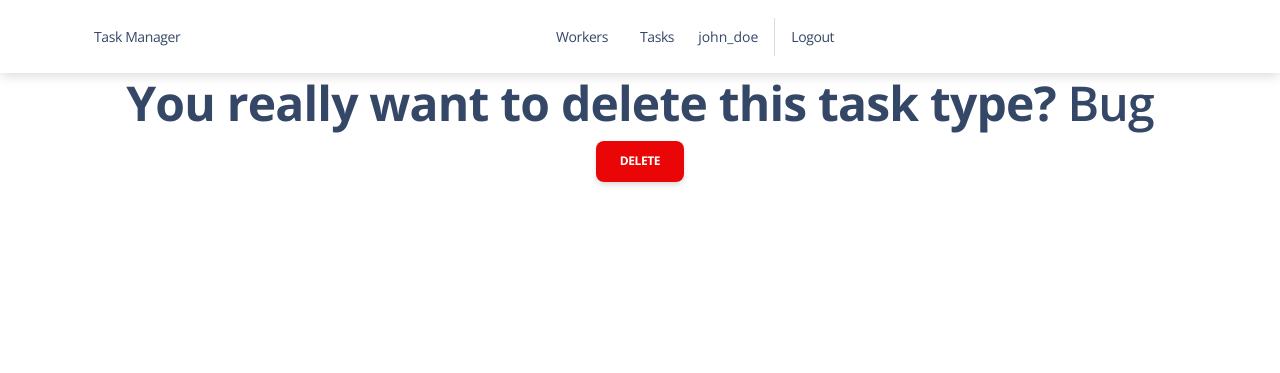
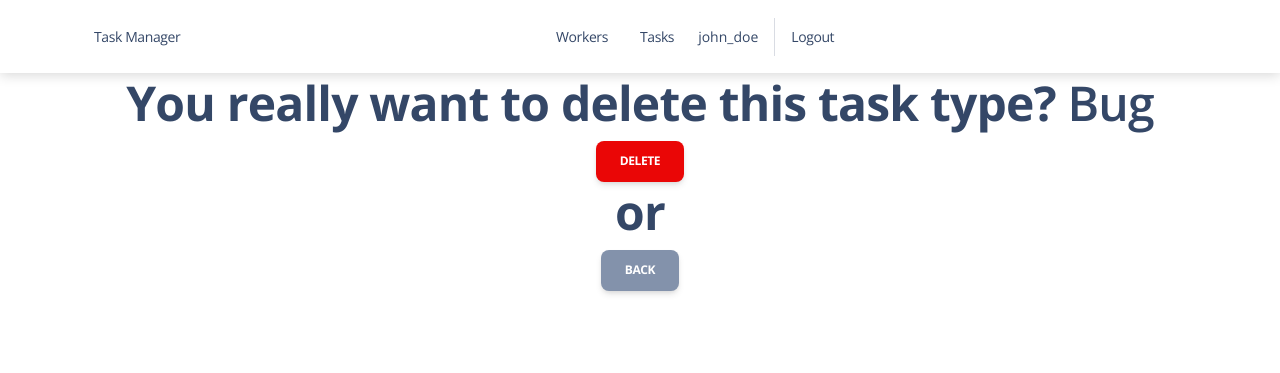
Before and after one commit to xborismenx/IT-task-manager, a Django app: page /task-type/1/delete/ in a window 1280 px wide. Shown: the top 373 px of the page. Run offline with Django 4.2, Linux system fonts and the light colour scheme; a user stored in the database is signed in; data comes from the database, SQL or seed files in the repository; some libraries are stand-ins or nearby versions.

Commit message:
added button to back on /tasks/

```diff
--- a/templates/task_manager/tasktype_confirm_delete.html
+++ b/templates/task_manager/tasktype_confirm_delete.html
@@ -13,6 +13,8 @@
           {% csrf_token %}
           <input class="btn btn-danger" type="submit" value="Delete">
         </form>
+        <h1>or</h1>
+        <a class="btn btn-secondary" href="{% url 'task_manager:task-list' %}">back</a>
       </div>
     </div>
   </div>
```
